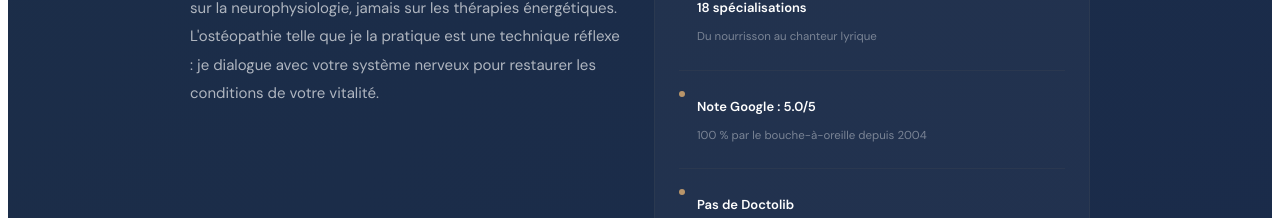
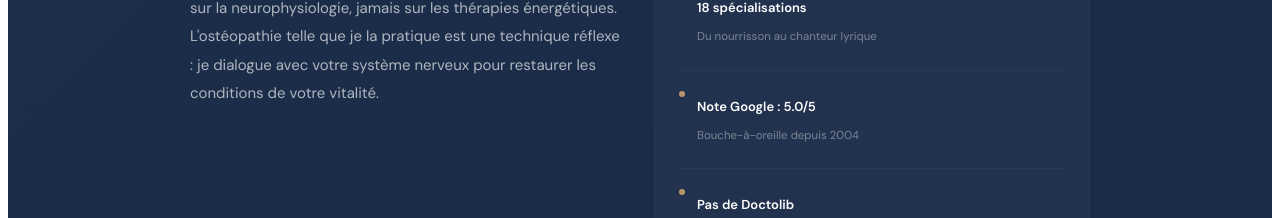
Before and after one commit to Nicolas1111M/site-osteopathe, a React (Vite) app: page /osteopathe-paris-7 in a window 1280 px wide. Shown: the part 2943-3161 px from the top of the page. Built offline with nearby package versions, Linux system fonts and the light colour scheme; a web font is replaced by a local one.

Commit message:
Add files via upload

```diff
--- a/src/OsteopatheParis7.jsx
+++ b/src/OsteopatheParis7.jsx
@@ -226,7 +226,7 @@ export default function OsteopatheParis7() {
                   {l:"D.O.E. — Faculté de Médecine de Genève",d:"European Council of Osteopathic Schools"},
                   {l:"17 ans d'enseignement — ESO Paris",d:"5 matières · Commissions recherche et pédagogie"},
                   {l:"18 spécialisations",d:"Du nourrisson au chanteur lyrique"},
-                  {l:"Note Google : 5.0/5",d:"100 % par le bouche-à-oreille depuis 2004"},
+                  {l:"Note Google : 5.0/5",d:"Bouche-à-oreille depuis 2004"},
                   {l:"Pas de Doctolib",d:"Par choix — relation directe avec chaque patient"},
                 ].map((c,i)=>(
                   <div key={i} style={{display:"flex",gap:12,alignItems:"flex-start",marginBottom:i<5?14:0,paddingBottom:i<5?14:0,borderBottom:i<5?"1px solid rgba(184,149,106,0.06)":"none"}}>
--- a/src/Site.jsx
+++ b/src/Site.jsx
@@ -175,7 +175,7 @@ export default function Site({ onBlog }){
                 {n:"22+",l:"ans de pratique clinique",sub:"Consultations depuis 2004 · Clinique dès les études"},
                 {n:"17",l:"ans d'enseignement à l'ESO",sub:"5 matières · Commissions recherche et pédagogie"},
                 {n:"18",l:"champs de spécialisation",sub:"Du nourrisson au chanteur lyrique"},
-                {n:"5.0★",l:"note Google",sub:"100 % par le bouche-à-oreille depuis 22 ans"},
+                {n:"5.0★",l:"note Google",sub:"Bouche-à-oreille depuis 2004"},
               ].map((s,i)=>(
                 <div key={i} style={{display:"flex",gap:14,alignItems:"flex-start",marginBottom:i<4?20:0,paddingBottom:i<4?20:0,borderBottom:i<4?"1px solid rgba(184,149,106,0.07)":"none"}}>
                   <div style={{fontFamily:F.h,fontSize:22,fontWeight:600,color:C.navy,minWidth:70,lineHeight:1.1}}>{s.n}</div>
@@ -509,7 +509,7 @@ export default function Site({ onBlog }){
           </div>
           <div style={{textAlign:"center",background:"rgba(184,149,106,0.06)",borderRadius:12,padding:"28px 36px",maxWidth:720,margin:"0 auto"}}>
             <p style={{fontFamily:F.h,fontSize:16,color:"rgba(255,255,255,0.75)",fontStyle:"italic",lineHeight:1.65}}>
-              « En 22 ans, je n'ai jamais fait de publicité. 100 % de mes patients sont venus par le bouche-à-oreille.
+              « En 22 ans, je n'ai jamais fait de publicité. Mes patients sont venus par le bouche-à-oreille.
               Quand des médecins, des chirurgiens et des patients qui prennent l'avion vous choisissent — c'est la meilleure preuve qui existe. »
             </p>
           </div>
@@ -518,7 +518,7 @@ export default function Site({ onBlog }){
 
       {/* ═══ TÉMOIGNAGES ═══ */}
       <S id="temoignages" bg={C.cream}>
-        <T tag="Témoignages" title="Ce que disent nos patients" sub="Note Google : 5.0 / 5 — Exclusivement par le bouche-à-oreille depuis 2004"/>
+        <T tag="Témoignages" title="Ce que disent nos patients" sub="Note Google : 5.0 / 5 — Bouche-à-oreille depuis 2004"/>
         <div style={{maxWidth:600,margin:"0 auto",textAlign:"center",minHeight:170}}>
           {testimonials.map((t,i)=><div key={i} style={{display:i===tIdx?"block":"none",animation:"fadeIn 0.5s ease"}}>
             <p style={{color:C.gold,fontSize:14,letterSpacing:3}}>★★★★★</p>
```
Also changed, not shown: public/blog/22-ans-exercice-pratique-forgee-avant-la-loi.json (+1 -1 lines).
